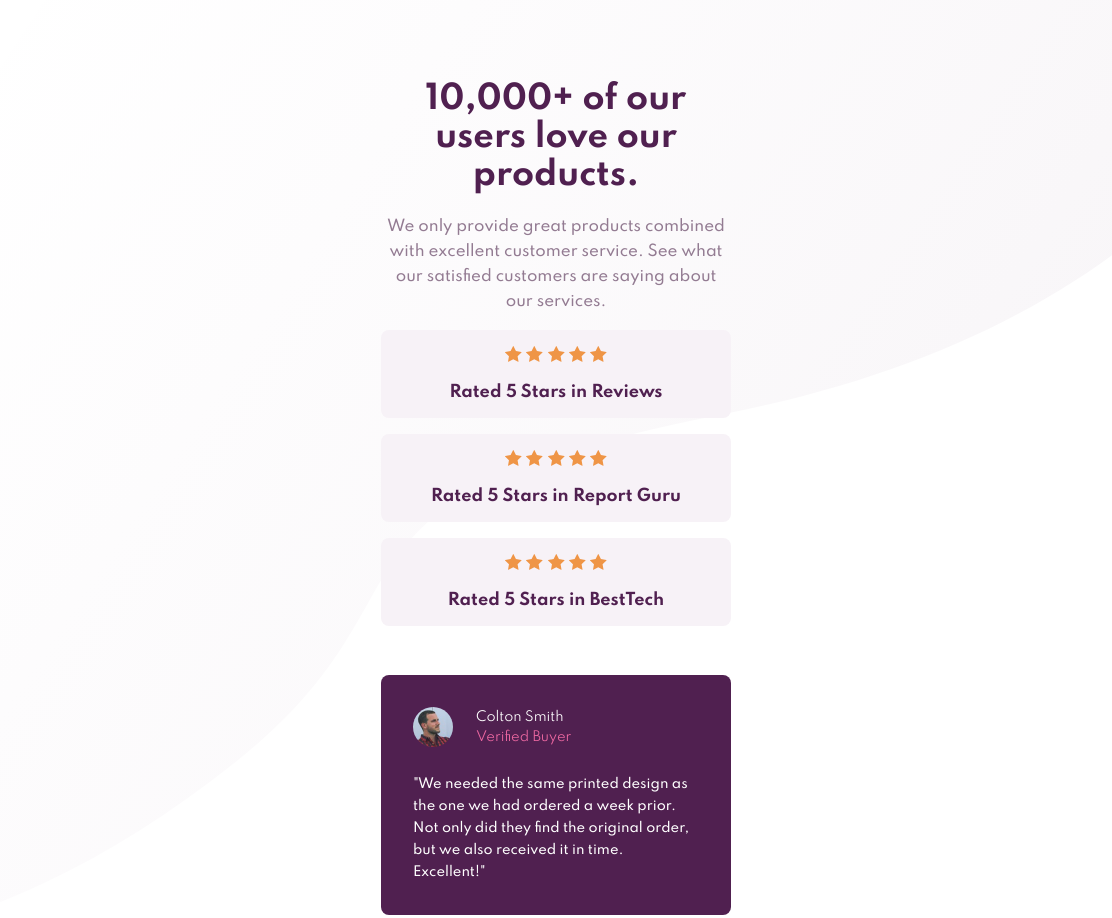
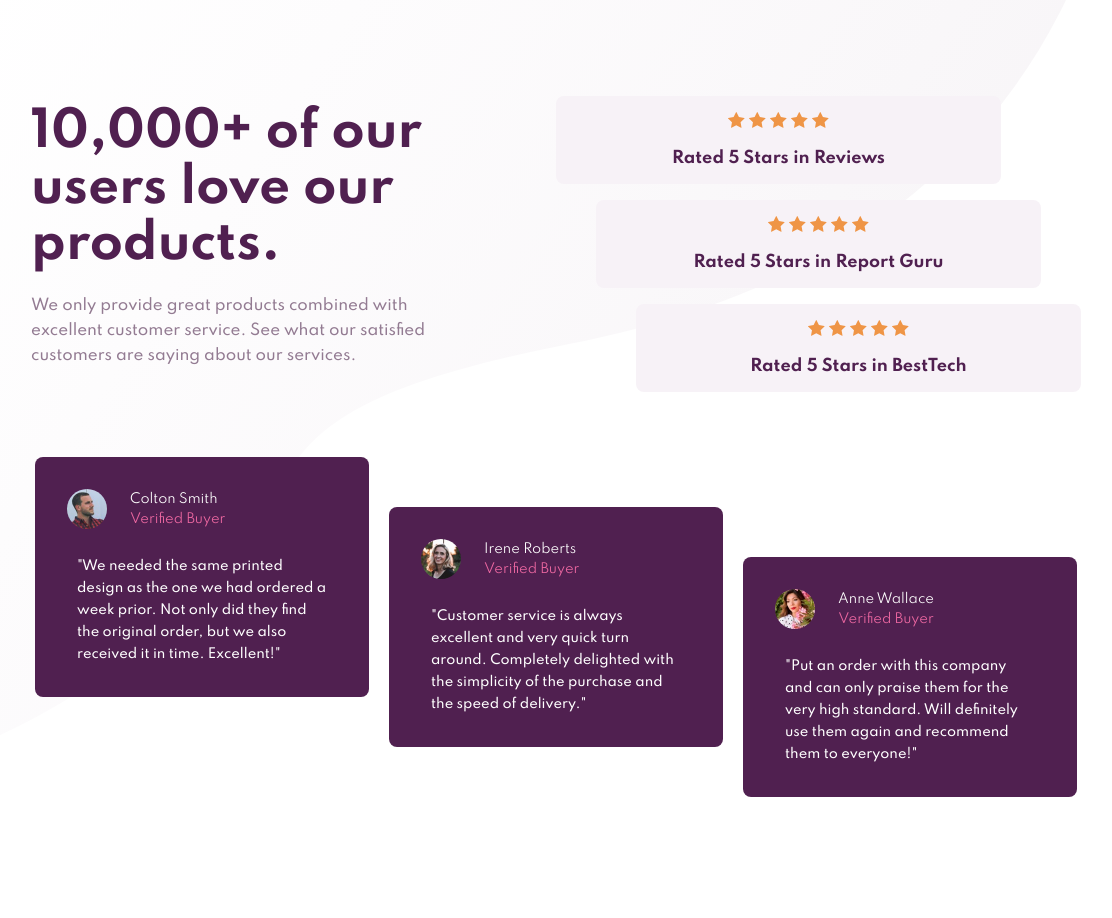
Before and after one commit to grmbyrn/social-proof-section, a plain HTML site: page index.html in a window 1536 px wide. Shown: the top 918 px of the page, without its empty margins (212-1324 px from the left). After the commit the page ends 800 px from the top, so only its background shows below. Drawn offline with Linux system fonts and the light colour scheme.

Commit message:
added responsiveness

```diff
--- a/index.html
+++ b/index.html
@@ -15,14 +15,16 @@
   <body>
     <div class="container">
       <div class="hero-content">
+        <div class="hero-content__item hero-wrapper">
           <h1 class="hero-title">10,000+ of our users love our products.</h1>
-
           <p class="hero-para">
             We only provide great products combined with excellent customer service.
             See what our satisfied customers are saying about our services.
           </p>
+        </div>
 
-        <div class="rating-wrapper">
+        <div class="hero-content__item review-wrapper">
+          <div class="rating-wrapper rating-wrapper-1">
             <div class="star-wrapper">
               <img src="./images/icon-star.svg" alt="gold star">
               <img src="./images/icon-star.svg" alt="gold star">
@@ -33,7 +35,7 @@
             <p>Rated 5 Stars in Reviews</p>
           </div>
 
-        <div class="rating-wrapper">
+          <div class="rating-wrapper rating-wrapper-2">
             <div class="star-wrapper">
               <img src="./images/icon-star.svg" alt="gold star">
               <img src="./images/icon-star.svg" alt="gold star">
@@ -44,7 +46,7 @@
             <p>Rated 5 Stars in Report Guru</p>
           </div>
 
-        <div class="rating-wrapper">
+          <div class="rating-wrapper rating-wrapper-3">
             <div class="star-wrapper">
               <img src="./images/icon-star.svg" alt="gold star">
               <img src="./images/icon-star.svg" alt="gold star">
@@ -53,6 +55,7 @@
               <img src="./images/icon-star.svg" alt="gold star">
             </div>
             <p>Rated 5 Stars in BestTech</p>
+          </div>
         </div>
       </div>
 
@@ -80,7 +83,7 @@
           </p>
         </div>
 
-        <div class="user user-two">
+        <div class="user user-three">
           <div class="buyer-info">
               <img src="./images/image-anne.jpg" class="buyer-img" alt="Anne Wallace">
               <p class="buyer-name">Anne Wallace<br><span class="verified">Verified Buyer</span></p>
--- a/src/styles.css
+++ b/src/styles.css
@@ -24,11 +24,14 @@ body{
     background: url(../images/bg-pattern-top-mobile.svg);
     background-size: contain;
     background-repeat: no-repeat;
+    margin-right: auto;
+        margin-left: auto;
 }
 
 .container{
     padding-block: 80px;
     max-width: 350px;
+
 }
 
 .hero-content{
@@ -106,3 +109,72 @@ body{
     font-weight: 500;
     line-height: 22px;
 }
+
+@media (min-width: 1440px){
+    .hero-content{
+        display: flex;
+        justify-content: center;
+        align-items: center;
+    }
+
+    .hero-wrapper{
+        margin-right: 5rem;
+    }
+
+    .hero-title,
+    .hero-para{
+        width: 445px;
+        text-align: left;
+    }
+
+    .hero-title{
+        font-size: var(--fs-900);
+    }
+
+    .review-wrapper{
+        display: flex;
+        flex-direction: column;
+        margin-left: 5rem;
+    }
+
+    .rating-wrapper{
+        width: 445px;
+        margin-bottom: 0;
+    }
+
+    .rating-wrapper-1{
+        position: relative;
+        right: 80px;
+    }
+
+    .rating-wrapper-2{
+        position: relative;
+        right: 40px;
+    }
+
+    .user-wrapper{
+        display: flex;
+        justify-content: center;
+        gap: 20px;
+    }
+
+    .user{
+        width: 650px;
+    }
+
+    .user-two{
+        position: relative;
+        top: 50px;
+    }
+
+    .user-three{
+        position: relative;
+        top: 100px;
+    }
+
+    .buyer-comment{
+        margin-inline: 10px;
+        width: 250px;
+        font-size: 13px;
+    }
+}
```
Lines whose indentation alone changed are shown as unchanged.
